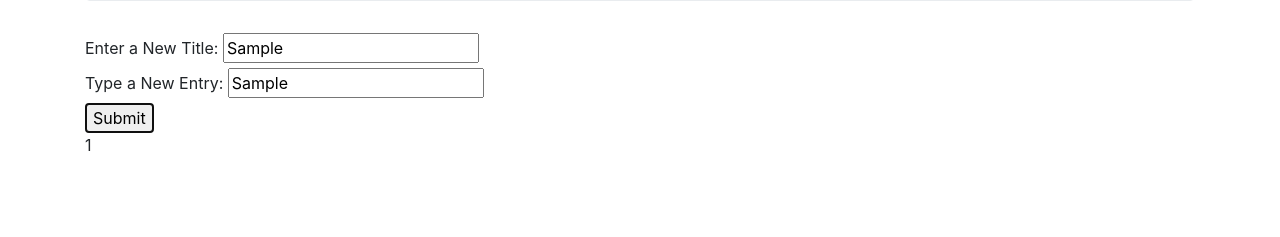
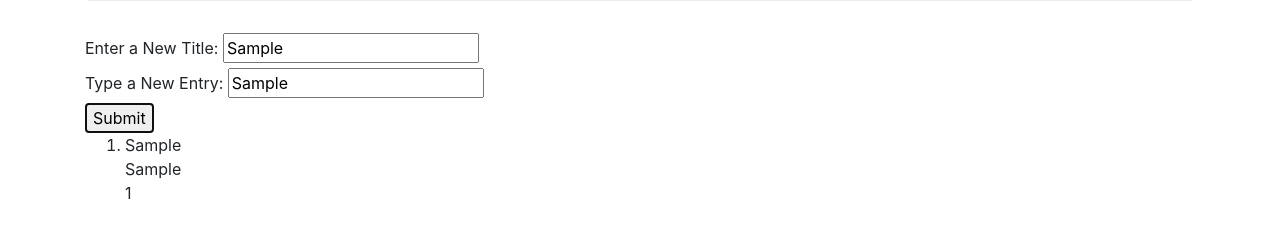
Before and after one commit to CommaderDavid/journal, a website built with webpack: page src/index.html in a window 1280 px wide. Both pictures are taken after typing "Sample", "Sample" into the empty fields and a click on the button "Submit". Shown: the part 183-420 px from the top of the page. Built offline with nearby package versions, Linux system fonts and the light colour scheme.

Commit message:
Add Display for entries and total word count.

```diff
--- a/src/index.html
+++ b/src/index.html
@@ -19,9 +19,11 @@
         <br>
         <button type="submit">Submit</button>
       </form>
-      <div id="journal-entries">
+      <ol>
+        <div id="journal-entries">
 
-      </div>
+        </div>
+      </ol>
     </div>
   </body>
 </html>
--- a/src/main.js
+++ b/src/main.js
@@ -4,9 +4,10 @@
 $(document).ready(function() {
   $("#new-entry-form").submit(function(e) {
     e.preventDefault();
-    // var title = $("input#new-title").val();
-    var entry = new journalEntry($("input#new-entry").val());
+    var title = $("input#new-title").val();
+    var totalWord = new journalEntry($("input#new-entry").val());
+    var entry = $("input#new-entry").val();
 
-    $("#journal-entries").append(entry.paragraph.length);
+    $("#journal-entries").prepend("<li>" + title + "<br>" + entry + "<br>" + totalWord.paragraph.length + "</li>");
   });
 });
```
